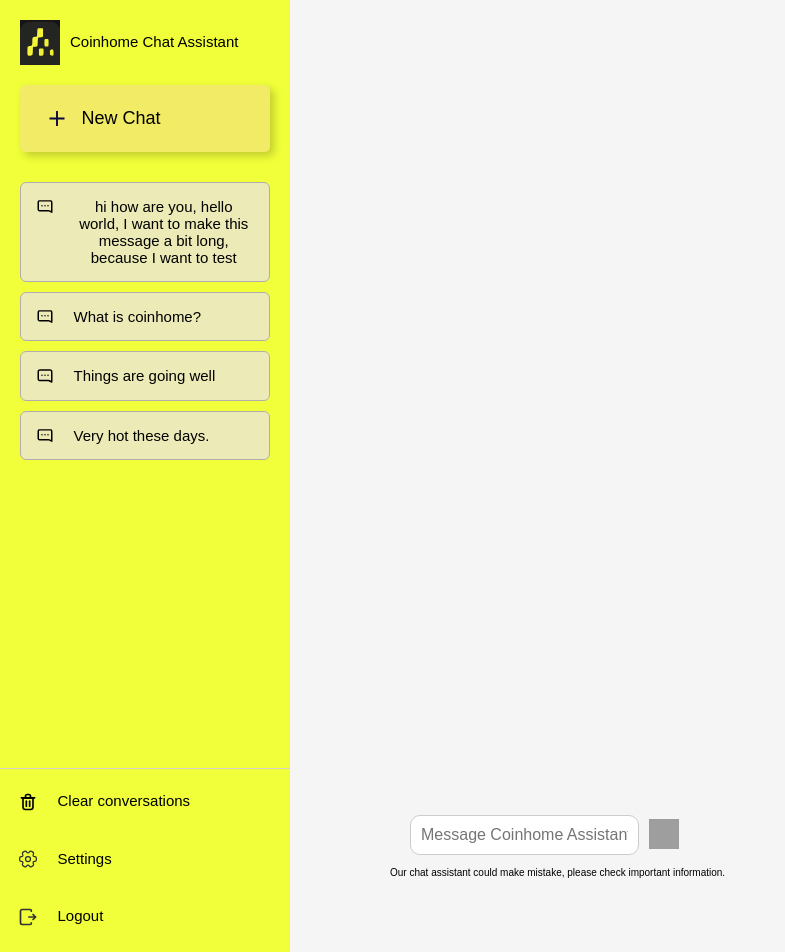
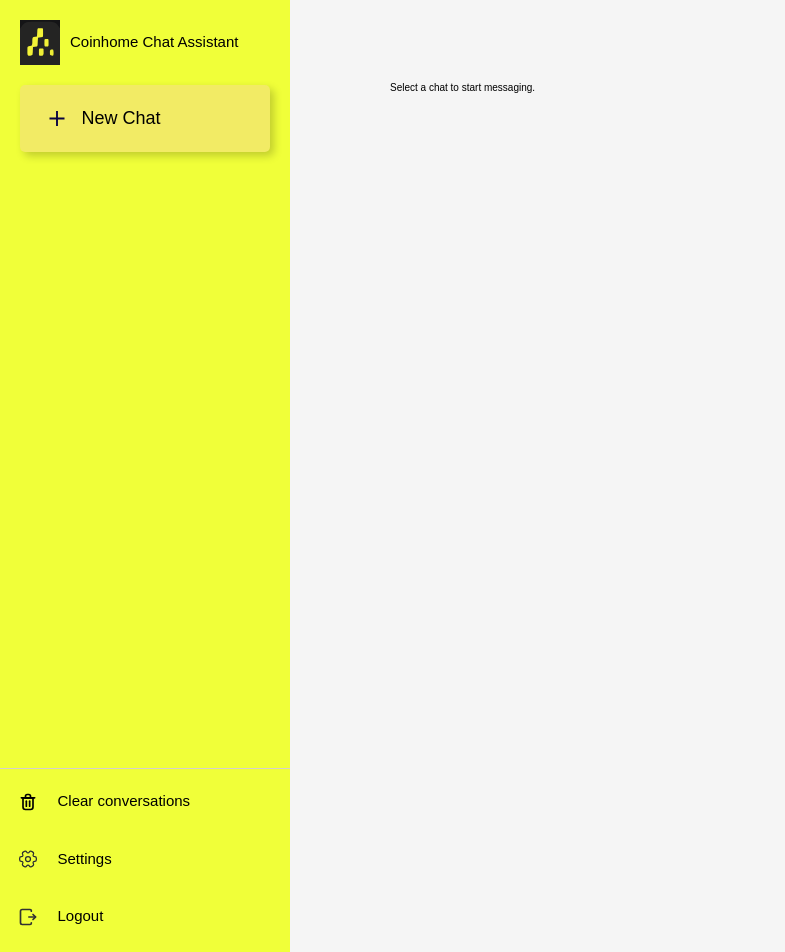
Before and after one commit to cottoncloud636/Coinhome_Assistant, a React (Vite) app in the folder client/: page / in a window 1280 px wide. Shown: the top 952 px of the page, without its empty margins (0-785 px from the left). Built offline with nearby package versions, Linux system fonts and the light colour scheme; grey boxes are pictures that could not be loaded.

Commit message:
track chat history

```diff
--- a/client/package.json
+++ b/client/package.json
@@ -12,7 +12,8 @@
   "dependencies": {
     "client": "file:",
     "react": "^18.3.1",
-    "react-dom": "^18.3.1"
+    "react-dom": "^18.3.1",
+    "react-router-dom": "^6.26.0"
   },
   "devDependencies": {
     "@types/react": "^18.3.3",
--- a/client/src/App.jsx
+++ b/client/src/App.jsx
@@ -1,14 +1,47 @@
-import React from 'react'
+import React, { useEffect, useState } from 'react'
 import LeftSection from './components/LeftSection';
 import RightSection from './components/RightSection';
+import { BrowserRouter as Router, Route, Routes } from 'react-router-dom';
 
-export default function App() {
+const App = () => {
+  const [allChats, setAllChats] = useState([]);
+
+  useEffect(() =>
+    {
+          // Example: Fetch initial chat data from an API or backend service
+    // fetch('http://localhost:3000/api/chats')
+    //   .then(response => response.json())
+    //   .then(data => setAllChats(data));
+
+    // Initially, start with no chats
+      setAllChats([]);
+    },
+    []
+  );
+
+  const createNewChat = () => {
+    const newChat = {
+      id: allChats.length ? allChats[allChats.length-1].id+1 : 1, //if there exist one or more elements in allChats array
+                        //then take the last chat's id and increment by 1. If allChats.length is 0, means there is
+                        //no chats exist in the allChats array, then id start from 1
+      chatName: '',
+      messages: []
+    };
+
+    setAllChats([...allChats, newChat]);
+  };
+
   return (
-
+    <Router>
       <div className = 'App'>
-        <LeftSection />
-        <RightSection />
+        <LeftSection allChats={allChats} createNewChat={createNewChat}/>
+        <Routes>
+          <Route path='/chat/:chatId' element={<RightSection allChats={allChats} setAllChats={setAllChats} />} />
+          <Route path="/" element={<div className='rightbar'>Select a chat to start messaging.</div>} />
+        </Routes>
       </div>
-
+    </Router>
   );
 };
+
+export default App;
--- a/client/src/components/LeftSection.jsx
+++ b/client/src/components/LeftSection.jsx
@@ -1,4 +1,5 @@
 import React from 'react'
+import {Link} from 'react-router-dom';
 import coinhomeIcon from '../assets/coinhomeIcon.svg';
 import addIcon from '../assets/addIcon.svg';
 import message from '../assets/message.svg';
@@ -7,23 +8,32 @@
 import logout from '../assets/logout.svg';
 import './styles.css';
 
-const LeftSection = () => {
-  const allChats = [
-    {id: 1, chatName: 'hi how are you, hello world, I want to make this message a bit long, because I want to test'},
-    {id: 2, chatName: 'What is coinhome?'},
-    {id: 3, chatName: 'Things are going well'},
-    {id: 4, chatName: 'Very hot these days.'}
-  ]
+const LeftSection = ({allChats=[], createNewChat}) => {
+//   const allChats = [
+//     {id: 1, chatName: 'hi how are you, hello world, I want to make this message a bit long, because I want to test'},
+//     {id: 2, chatName: 'What is coinhome?'},
+//     {id: 3, chatName: 'Things are going well'},
+//     {id: 4, chatName: 'Very hot these days.'}
+//   ]
 
   return (
     <div className='leftbar'>
             <div className='leftUpperBar'>
-                <div className='leftUpperTop'><img src={coinhomeIcon} alt='companyIcon' className='icon'/><span className='company'>Coinhome Chat Assistant</span></div>
-                <button className='newChat'><img src={addIcon} alt='' className='addChatBtn'/>New Chat</button>
+                <div className='leftUpperTop'>
+                    <img src={coinhomeIcon} alt='companyIcon' className='icon'/>
+                    <span className='company'>Coinhome Chat Assistant</span>
+                </div>
+                <button className='newChat' onClick={createNewChat}>
+                    <img src={addIcon} alt='' className='addChatBtn'/>New Chat
+                </button>
                 <div className='queryside'>
                     {allChats.map(chat=>(
                         <div key={chat.id}>
-                            <button className='msg'><img src={message} alt='messageIcon'/>{chat.chatName}</button>
+                            <Link to={`/chat/${chat.id}`}>
+                                <button className='msg'>
+                                    <img src={message} alt='messageIcon'/>{chat.chatName || 'New Chat'}
+                                </button>
+                            </Link>
                         </div>
 
                     ))}
--- a/client/src/components/RightSection.jsx
+++ b/client/src/components/RightSection.jsx
@@ -1,25 +1,33 @@
 import React, { useState } from 'react';
+import { useParams } from 'react-router-dom';
 import userPen from '../assets/user-pen.svg';
 import send from '../assets/send.svg';
 import coinhomeIcon from '../assets/coinhomeIcon.svg';
 import './styles.css';
 
 
-const RightSection = () => {
+const RightSection = ({allChats, setAllChats}) => {
+    const {chatId} = useParams();
+    const chat = allChats.find(c=>c.id === parseInt(chatId));
     const [message, setMessage] = useState('');
-    const [allMessages, setAllMessages] = useState([]); /*store all messages into an array*/
+    // const [allMessages, setAllMessages] = useState([]); /*store all messages into an array*/
     const sendMessage = async ()=>{ /*async: since send message to GPT and receive answer from GPT takes time */
         if (!message.trim()) return; //if after trim all unnessary white space, and message is still false, that means message is empty
         //add user's message to the conversation
         const newMessages = [
-            ...allMessages,
+            ...chat.messages,
             {
                 role: 'user',  //this role, content format came from openai API libaray definition, see index.js
                 content: message
             }
         ];
-        setAllMessages(newMessages);
-        setMessage(''); //clear input field
+        // setAllMessages(newMessages);
+        // setMessage(''); //clear input field
+        const updatedChats = allChats.map(
+            c => c.id === chat.id? {...c, messages: newMessages} : c
+        );
+        setAllChats(updatedChats);
+        setMessage('');
 
         /*integrate with backend in here. User send a request to this endpoint, and specify the request method and content */
         try {
@@ -35,24 +43,36 @@
             const data = await response.json();
             console.log('Received data from backend:', data);
             if (data.message && data.message.content){ //if the response contains content, then add this response to the conversation
-                setAllMessages(
-                    [
-                      ...newMessages,
-                      {role: 'assistant', content: data.message.content} //role name as "system":Provides instructions or context for the conversation, setting the behavior of the assistant.
-                                                              //"user": Represents input from the end-user interacting with the assistant
-                                                              //"assistant": Represents responses generated by the AI model.
-                    ]
+                const assistantMessage = {
+                    role: 'assistant',
+                    content: data.message.content
+                };
+                setAllChats(prevChats => prevChats.map(
+                    c => c.id === chat.id ? {...c, messages: [...newMessages, assistantMessage]} : c
+                    )
                 );
             }
+            //     setAllMessages(
+            //         [
+            //           ...newMessages,
+            //           {role: 'assistant', content: data.message.content} //role name as "system":Provides instructions or context for the conversation, setting the behavior of the assistant.
+            //                                                   //"user": Represents input from the end-user interacting with the assistant
+            //                                                   //"assistant": Represents responses generated by the AI model.
+            //         ]
+            //     );
+            // }
         } catch (error) {
             console.log('Error:', error);
         }
     };
+    if (!chat){
+        return <div className='rightbar'>Select a chat</div>
+    }
 
     return (
         <div className='rightbar'>
             <div className='chatArea'>
-                {allMessages.map((msg, index) => (
+                {chat.messages.map((msg, index) => (
                     <div key={index} className = {`conversation ${msg.role}`}>
                         <img src={msg.role === 'user' ? userPen : coinhomeIcon} className='chatIcon'/>
                         <p>{msg.content}</p>
@@ -78,7 +98,7 @@
             <div><p>Our chat assistant could make mistake, please check important information.</p></div>
 
         </div>
-  )
+  );
 }
 
 export default RightSection;
```
Also changed, not shown: 1 other file (tests, documents, lock files or other folders).
